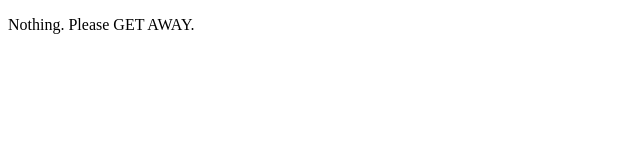
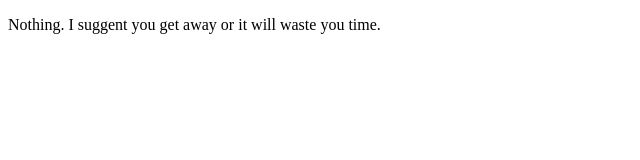
Before and after one commit to Adrenlosh/adrenlosh.github.io, a plain HTML site: page index.html in a window 1280 px wide. Shown: the whole page, without its empty margins (0-640 px from the left). Drawn offline with Linux system fonts and the light colour scheme.

Commit message:
Update message in index.html

```diff
--- a/index.html
+++ b/index.html
@@ -5,6 +5,6 @@
    <title>Adrenlosh's Personal Web Page</title>
   </head>
   <body>
-    <p>Nothing. Please GET AWAY.</p>
+    <p>Nothing. I suggent you get away or it will waste you time.</p>
   </body>
 </html>
```
